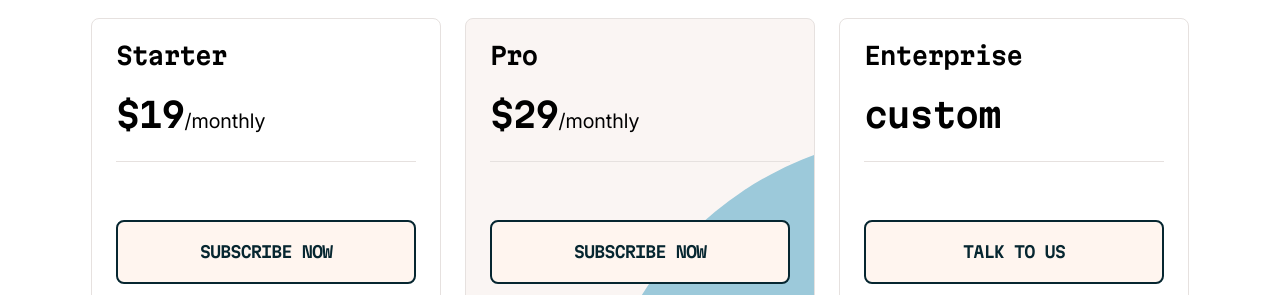
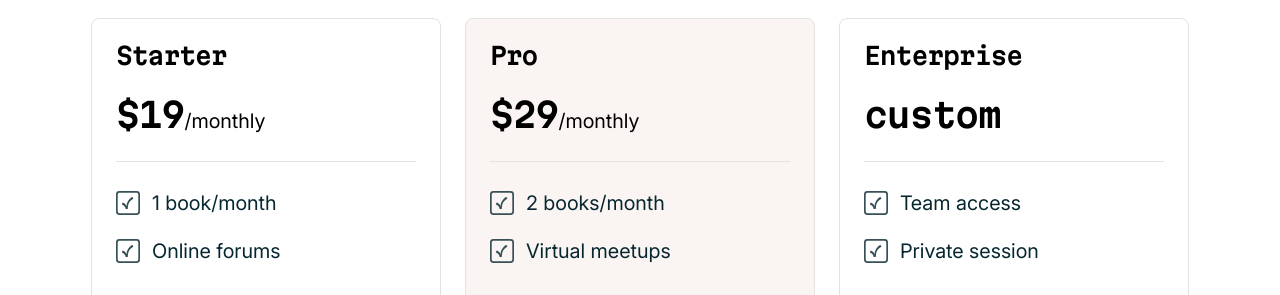
Before and after one commit to JEWebDev/tech-book-club, an Astro site: page / in a window 1280 px wide. Shown: the part 2860-3155 px from the top of the page. Built offline with nearby package versions, Linux system fonts and the light colour scheme; Astro itself is replaced by a stand-in of ours.

Commit message:
Testing glow blur on safari

```diff
--- a/src/components/PricingCard.astro
+++ b/src/components/PricingCard.astro
@@ -10,15 +10,15 @@ const {title, price, features = [], buttonText, buttonHref, featured=false, freq
 	</div>
 	<ul class="mt-[26px] mb-8 flex flex-col gap-[18px] text-[20px] text-neutral-900">
 		{
-            features.map((feature: string) => {
+            features.map((feature: string) => (
 				<li class="flex gap-3 items-center">
                     <img src="./assets/icon-check.svg" alt="check icon" class="w-6 h-6" loading="lazy">
                     <p>{feature}</p>
                 </li>
-			})
+			))
         }
 	</ul>
 	<PrimaryButton href={buttonHref}>{buttonText}</PrimaryButton>
-	<div class={`w-[684px] h-[684px] bg-glow  rounded-full absolute  bottom-[-510px] right-[-460px] z-[0] pointer-events-none ${featured ? "block" : "hidden"}`}>
+	<div class={`w-[684px] h-[684px] blur-[100px]bg-glow  rounded-full absolute  bottom-[-510px] right-[-460px] z-[0] pointer-events-none ${featured ? "block" : "hidden"}`}>
 	</div>
 </article>
```
